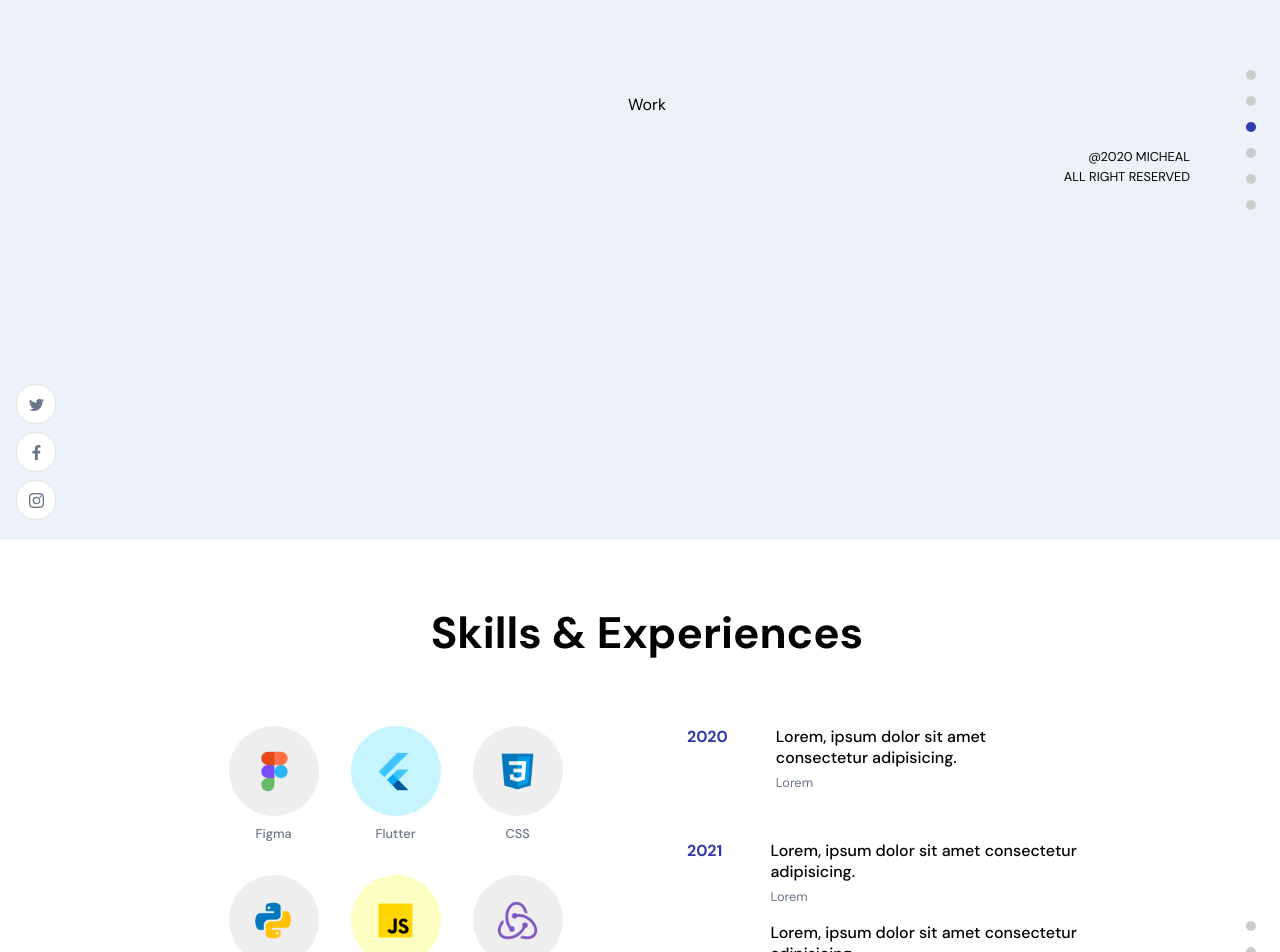
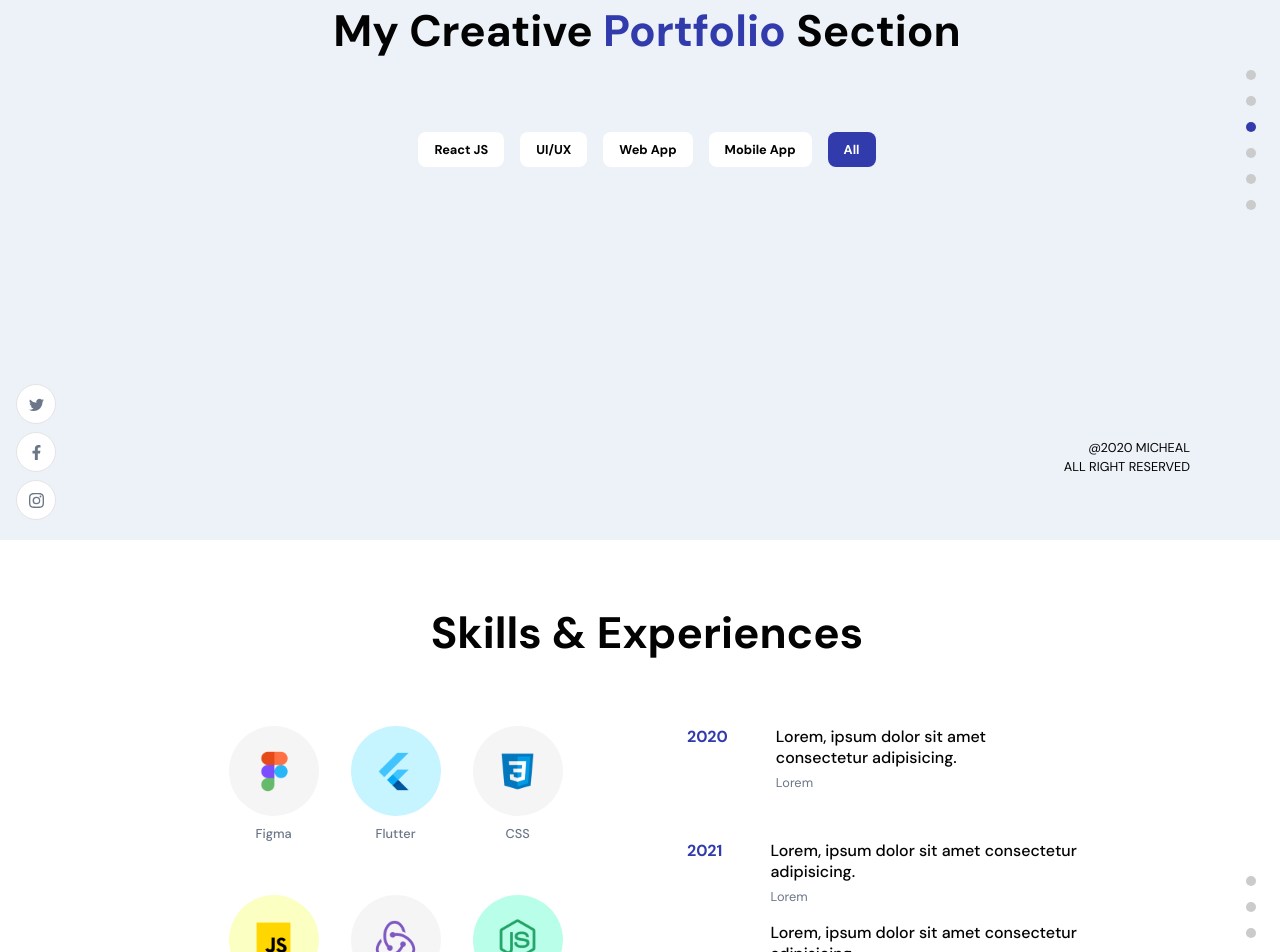
Before and after one commit to mohammadali-amd/portofilo, a React (Create React App) app: page / in a window 1280 px wide. Shown: the part 1860-2812 px from the top of the page. Built offline with nearby package versions, Linux system fonts and the light colour scheme.

Commit message:
some update

```diff
--- a/src/container/Skills/Skills.jsx
+++ b/src/container/Skills/Skills.jsx
@@ -8,24 +8,30 @@ import { images } from '../../constants'
 import './Skills.scss';
 
 const skills = [
-  { name: 'Figma', icon: images.figma, bgColor: '#eeeeee' },
+  { name: 'Figma', icon: images.figma, bgColor: '#f5f5f5' },
   { name: 'Flutter', icon: images.flutter, bgColor: 'rgb(198, 244, 255)' },
-  { name: 'CSS', icon: images.css, bgColor: '#eeeeee' },
-  { name: 'Python', icon: images.python, bgColor: '#eeeeee' },
+  { name: 'CSS', icon: images.css, bgColor: '#f5f5f5' },
   { name: 'Javascript', icon: images.javascript, bgColor: '#fbffc2' },
-  { name: 'Redux', icon: images.redux, bgColor: '#eeeeee' },
+  { name: 'Redux', icon: images.redux, bgColor: '#f5f5f5' },
   { name: 'Node', icon: images.node, bgColor: '#b8fee8' },
-  { name: 'Amazon', icon: images.amazon, bgColor: '#eeeeee' },
-  { name: 'HTML', icon: images.html, bgColor: '#eeeeee' },
   { name: 'Sass', icon: images.sass, bgColor: '#ffd1eb' },
   { name: 'Vue', icon: images.vue, bgColor: '#b8fee8' },
-  { name: 'Git', icon: images.git, bgColor: '#eeeeee' },
 ];
 
 const experiences = [
-  { year: '2020', works: [{name: 'Lorem, ipsum dolor sit amet consectetur adipisicing.', company: 'Lorem', desc: 'Quae dolorem cupiditate magnam tenetur nesciunt neque itaque non excepturi facilis id voluptatibus dignissimos, distinctio ad ea fugiat pariatur autem aut omnis!'}] },
-  { year: '2021', works: [{name: 'Lorem, ipsum dolor sit amet consectetur adipisicing.', company: 'Lorem', desc: 'Quae dolorem cupiditate magnam tenetur nesciunt neque itaque non excepturi facilis id voluptatibus dignissimos, distinctio ad ea fugiat pariatur autem aut omnis!'},{name: 'Lorem, ipsum dolor sit amet consectetur adipisicing.', company: 'Lorem', desc: 'Quae dolorem cupiditate magnam tenetur nesciunt neque itaque non excepturi facilis id voluptatibus dignissimos, distinctio ad ea fugiat pariatur autem aut omnis!'}] },
-  { year: '2022', works: [{name: 'Lorem, ipsum dolor sit amet consectetur adipisicing.', company: 'Lorem', desc: 'Quae dolorem cupiditate magnam tenetur nesciunt neque itaque non excepturi facilis id voluptatibus dignissimos, distinctio ad ea fugiat pariatur autem aut omnis!'},{name: 'Lorem, ipsum dolor sit amet consectetur adipisicing.', company: 'Lorem', desc: 'Quae dolorem cupiditate magnam tenetur nesciunt neque itaque non excepturi facilis id voluptatibus dignissimos, distinctio ad ea fugiat pariatur autem aut omnis!'}, {name: 'Lorem, ipsum dolor sit amet consectetur adipisicing.', company: 'Lorem', desc: 'Quae dolorem cupiditate magnam tenetur nesciunt neque itaque non excepturi facilis id voluptatibus dignissimos, distinctio ad ea fugiat pariatur autem aut omnis!'}] },
+  { year: '2020', works: [
+    {name: 'Lorem, ipsum dolor sit amet consectetur adipisicing.', company: 'Lorem', desc: 'Quae dolorem cupiditate magnam tenetur nesciunt neque itaque non excepturi facilis id voluptatibus dignissimos, distinctio ad ea fugiat pariatur autem aut omnis!'},
+  ]},
+
+  { year: '2021', works: [
+    {name: 'Lorem, ipsum dolor sit amet consectetur adipisicing.', company: 'Lorem', desc: 'Quae dolorem cupiditate magnam tenetur nesciunt neque itaque non excepturi facilis id voluptatibus dignissimos, distinctio ad ea fugiat pariatur autem aut omnis!'},
+    {name: 'Lorem, ipsum dolor sit amet consectetur adipisicing.', company: 'Lorem', desc: 'Quae dolorem cupiditate magnam tenetur nesciunt neque itaque non excepturi facilis id voluptatibus dignissimos, distinctio ad ea fugiat pariatur autem aut omnis!'},
+  ]},
+
+  { year: '2022', works: [
+    {name: 'Lorem, ipsum dolor sit amet consectetur adipisicing.', company: 'Lorem', desc: 'Quae dolorem cupiditate magnam tenetur nesciunt neque itaque non excepturi facilis id voluptatibus dignissimos, distinctio ad ea fugiat pariatur autem aut omnis!'},
+    {name: 'Lorem, ipsum dolor sit amet consectetur adipisicing.', company: 'Lorem', desc: 'Quae dolorem cupiditate magnam tenetur nesciunt neque itaque non excepturi facilis id voluptatibus dignissimos, distinctio ad ea fugiat pariatur autem aut omnis!'},
+  ]},
 ];
 
 const Skills = () => {
--- a/src/container/Work/Work.jsx
+++ b/src/container/Work/Work.jsx
@@ -1,38 +1,54 @@
-import React, { useState, useEffect} from 'react';
+import React, { useState, useEffect } from 'react';
 import { AiFillEye, AiFillGithub } from 'react-icons/ai';
 import { motion } from 'framer-motion';
 
-import { AppWrap } from '../../wrapper';
-import { urlFor, client } from '../client';
+import { AppWrap, MotionWrap } from '../../wrapper';
+// import { urlFor, client } from '../../client';
+import { images } from '../../constants'
 import './Work.scss';
 
+const works = [
+  { imgUrl: images.flutter , name: 'Flutter' , projectLink: '' , codeLink: 'Flutter', title: 'Flutter', description: 'Flutter', tags: ['Mobile App', 'UI/UX', 'Web App', 'All'] },
+  { imgUrl: images.javascript , name: 'JavaScript' , projectLink: '' , codeLink: 'JavaScript', title: 'JavaScript', description: 'JavaScript', tags: ['UI/UX', 'Web App', 'All'] },
+  { imgUrl: images.node , name: 'Node JS' , projectLink: '' , codeLink: 'Node JS', title: 'Node JS', description: 'Node JS', tags: ['Web App', 'React JS', 'All'] },
+];
+
 const Work = () => {
-  // const [activeFilter, setActiveFilter] = useState('All');
-  // const [animateCard, setAnimateCard] = useState({ y: 0, opacity: 1});
   // const [works, setWorks] = useState([]);
-  // const [filterWork, setFilterWork] = useState([])
+  const [filterWork, setFilterWork] = useState([]);
+  const [activeFilter, setActiveFilter] = useState('All');
+  const [animateCard, setAnimateCard] = useState({ y: 0, opacity: 1 });
 
   // useEffect(() => {
-  //   const query = '*[_type=="works"]';
+  //   const query = '*[_type == "works"]';
 
-  //   client.fetch(query)
-  //     .then((data) => {
-  //       setWorks(data);
-  //       setFilterWork(data);
-  //     })
-  // }, [])
-
+  //   client.fetch(query).then((data) => {
+  //     setWorks(data);
+  //     setFilterWork(data);
+  //   });
+  // }, []);
 
   const handleWorkFilter = (item) => {
+    setActiveFilter(item);
+    setAnimateCard([{ y: 100, opacity: 0 }]);
 
+    setTimeout(() => {
+      setAnimateCard([{ y: 0, opacity: 1 }]);
+
+      if (item === 'All') {
+        setFilterWork(works);
+      } else {
+        setFilterWork(works.filter((work) => work.tags.includes(item)));
       }
+    }, 500);
+  };
 
   return (
-    <div>
-      Work
-      {/* <h2 className='head-text'>My Creative <span>Portofolio</span> Section</h2>
-      <div className='app__work-filter'>
-        {['UI/UX', 'Web App', 'Mobile App', 'React Js', 'All'].map((item,index) => (
+    <>
+      <h2 className="head-text">My Creative <span>Portfolio</span> Section</h2>
+
+      <div className="app__work-filter">
+        {['React JS', 'UI/UX', 'Web App', 'Mobile App', 'All'].map((item, index) => (
           <div
             key={index}
             onClick={() => handleWorkFilter(item)}
@@ -42,48 +58,65 @@ const Work = () => {
           </div>
         ))}
       </div>
+
       <motion.div
         animate={animateCard}
-       transition={{ duration: 0.5, delayChildren: 0.5}}
-       className='app__work-portofolio'
+        transition={{ duration: 0.5, delayChildren: 0.5 }}
+        className="app__work-portfolio"
       >
-        <div className='app__work-item app_flex' key={index}>
-          <div className='app__work-img app_flex'>
-            <img src={urlFor(work.imgUrl)} alt={work.name} />
+        {filterWork.map((work, index) => (
+          <div className="app__work-item app__flex" key={index}>
+            <div
+              className="app__work-img app__flex"
+            >
+              <img src={work.imgUrl} alt={work.name} />
 
               <motion.div
-             whileHover={{opacity: [0,1]}}
-             transition={{duration: 0.25, ease:'easeInOut', staggerChildren: 0.5}}
-             className='app__work-hover app_flex'
+                whileHover={{ opacity: [0, 1] }}
+                transition={{ duration: 0.25, ease: 'easeInOut', staggerChildren: 0.5 }}
+                className="app__work-hover app__flex"
               >
-              <a href={work.projecctLink} target="_blank" rel='noreferrer'>
+                <a href={work.projectLink} target="_blank" rel="noreferrer">
+
                   <motion.div
-                 whileInView={{scale: [0, 1]}}
-                 whileHover={{scale: [1, 0.9]}}
-                 transition={{duration: 0.25}}
-                 className='app_flex'
+                    whileInView={{ scale: [0, 1] }}
+                    whileHover={{ scale: [1, 0.90] }}
+                    transition={{ duration: 0.25 }}
+                    className="app__flex"
                   >
                     <AiFillEye />
                   </motion.div>
                 </a>
-
-              <a href={work.projecctLink} target="_blank" rel='noreferrer'>
+                <a href={work.codeLink} target="_blank" rel="noreferrer">
                   <motion.div
-                 whileInView={{scale: [0, 1]}}
-                 whileHover={{scale: [1, 0.9]}}
-                 transition={{duration: 0.25}}
-                 className='app_flex'
+                    whileInView={{ scale: [0, 1] }}
+                    whileHover={{ scale: [1, 0.90] }}
+                    transition={{ duration: 0.25 }}
+                    className="app__flex"
                   >
                     <AiFillGithub />
                   </motion.div>
                 </a>
-
               </motion.div>
             </div>
+
+            <div className="app__work-content app__flex">
+              <h4 className="bold-text">{work.title}</h4>
+              <p className="p-text" style={{ marginTop: 10 }}>{work.description}</p>
+
+              <div className="app__work-tag app__flex">
+                <p className="p-text">{work.tags[0]}</p>
               </div>
-      </motion.div> */}
             </div>
-  )
-}
+          </div>
+        ))}
+      </motion.div>
+    </>
+  );
+};
 
-export default AppWrap(Work, 'work');
+export default AppWrap(
+  MotionWrap(Work, 'app__works'),
+  'work',
+  'app__primarybg',
+);
--- a/src/container/Work/Work.scss
+++ b/src/container/Work/Work.scss
@@ -0,0 +1,156 @@
+.app__works {
+    flex: 1;
+    width: 100%;
+    flex-direction: column;
+  }
+
+  .app__work-filter {
+    display: flex;
+    flex-direction: row;
+    justify-content: flex-start;
+    align-items: center;
+    flex-wrap: wrap;
+
+    margin: 4rem 0 2rem;
+
+    .app__work-filter-item {
+      padding: 0.5rem 1rem;
+      border-radius: 0.5rem;
+      background-color: #fff;
+      color: #000;
+      font-weight: 800;
+
+      cursor: pointer;
+      transition: all 0.3s ease;
+      margin: 0.5rem;
+
+      &:hover {
+        background-color: var(--secondary-color);
+        color: #fff;
+      }
+
+      @media screen and (min-width: 2000px) {
+        padding: 1rem 2rem;
+        border-radius: 0.85rem;
+      }
+    }
+
+    .item-active {
+      background-color: var(--secondary-color);
+      color: #fff;
+    }
+  }
+
+  .app__work-portfolio {
+    display: flex;
+    flex-wrap: wrap;
+    justify-content: center;
+    align-items: center;
+
+    .app__work-item {
+      width: 270px;
+      flex-direction: column;
+
+      margin: 2rem;
+      padding: 1rem;
+      border-radius: 0.5rem;
+      background-color: #fff;
+      color: #000;
+
+      cursor: pointer;
+      transition: all 0.3s ease;
+
+      &:hover {
+        box-shadow: 0 0 25px rgba(0, 0, 0, 0.2);
+      }
+
+      @media screen and (min-width: 2000px) {
+        width: 470px;
+        padding: 1.25rem;
+        border-radius: 0.75rem;
+      }
+
+      @media screen and (max-width: 300px) {
+        width: 100%;
+        margin: 1rem;
+      }
+    }
+  }
+
+  .app__work-img {
+    width: 100%;
+    height: 230px;
+
+    position: relative;
+
+    img {
+      width: 100%;
+      height: 100%;
+      border-radius: 0.5rem;
+      object-fit: cover;
+    }
+
+    @media screen and (min-width: 2000px) {
+      height: 350px;
+    }
+  }
+
+  .app__work-hover {
+    position: absolute;
+    top: 0;
+    left: 0;
+    bottom: 0;
+    right: 0;
+    width: 100%;
+    height: 100%;
+    background-color: rgba(0, 0, 0, 0.5);
+
+    border-radius: 0.5rem;
+    opacity: 0;
+    transition: all 0.3s ease;
+
+    div {
+      width: 50px;
+      height: 50px;
+      border-radius: 50%;
+      background-color: rgba(0, 0, 0, 0.5);
+      color: #fff;
+
+      margin: 1rem;
+      font-family: var(--font-base);
+      font-weight: 800;
+      cursor: pointer;
+      transition: all 0.3s ease;
+
+      svg {
+        width: 50%;
+        height: 50%;
+        color: var(--white-color);
+      }
+    }
+  }
+
+  .app__work-content {
+    padding: 0.5rem;
+    width: 100%;
+    position: relative;
+    flex-direction: column;
+
+    h4 {
+      margin-top: 1rem;
+      line-height: 1.5;
+
+      @media screen and (min-width: 2000px) {
+        margin-top: 3rem;
+      }
+    }
+
+    .app__work-tag {
+      position: absolute;
+
+      padding: 0.5rem 1rem;
+      border-radius: 10px;
+      background-color: #fff;
+      top: -25px;
+    }
+  }
```
Lines whose indentation alone changed are shown as unchanged.
